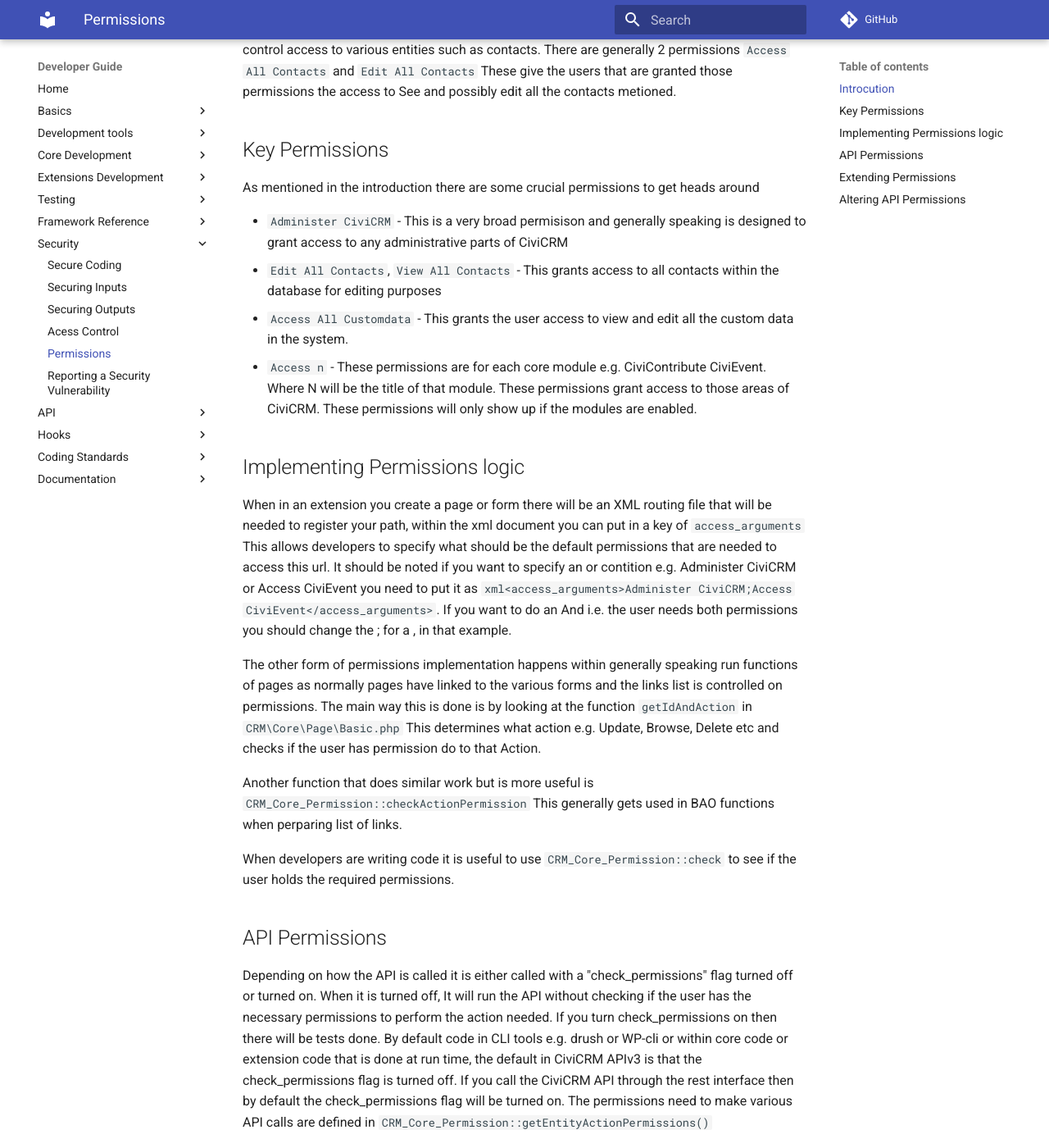
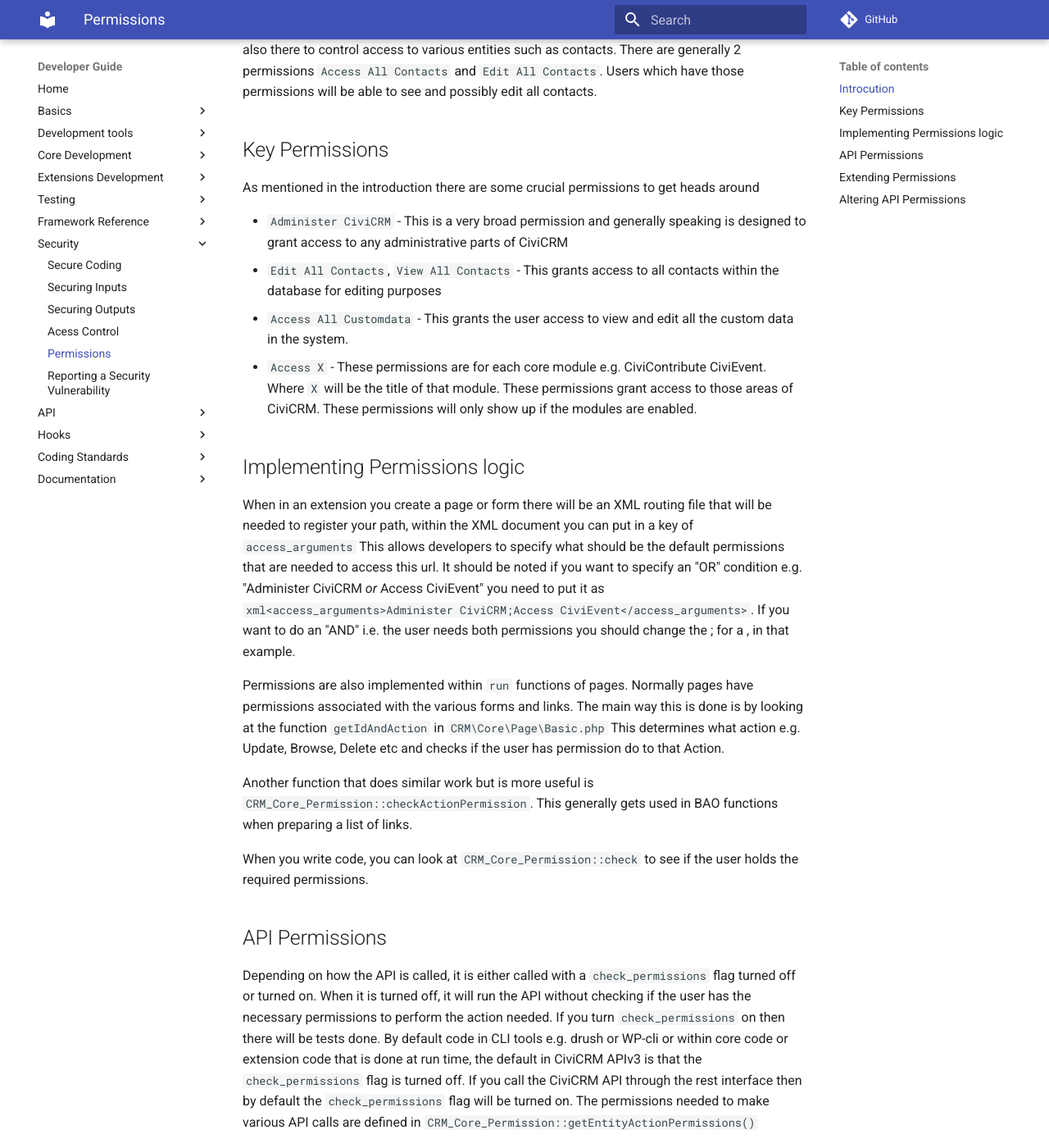
Before and after one commit to civicrm/civicrm-dev-docs, an MkDocs documentation site: the page built from docs/security/permissions.md, in a window 1280 px wide and 1400 px high, scrolled down 285 px. Shown: the whole window at 82% size. Built offline with MkDocs 1.6.1 and Material for MkDocs 9.7.7, drawn with Linux system fonts in a browser that asks for light colours; comment, search, counter and statistics services are not loaded; old or Windows-style settings are respelled for this version of MkDocs; some of the changed text lies outside the part shown.

Commit message:
Security - Copy-edit content

````diff
--- a/docs/security/permissions.md
+++ b/docs/security/permissions.md
@@ -2,35 +2,35 @@
 
 ## Introcution
 
-CiviCRM has a number of permissions that are able to be set through the relevant permissions page of your Content Management System. These are the primary way CiviCRM controls what parts of CiviCRM users are able to see. E.g. Accessing the Scheduled Reminders screen in CiviCRM requires the permission of Administer CiviCRM at least. Permissions are also there to control access to various entities such as contacts. There are generally 2 permissions `Access All Contacts` and `Edit All Contacts` These give the users that are granted those permissions the access to See and possibly edit all the contacts metioned.
+CiviCRM has a number of permissions that are able to be set through the relevant permissions page of your Content Management System. These are the primary way CiviCRM controls what parts of the application users are able to see. For example, accessing the "Scheduled Reminders" screen in CiviCRM requires the permission of `Administer CiviCRM` at least. Permissions are also there to control access to various entities such as contacts. There are generally 2 permissions `Access All Contacts` and `Edit All Contacts`. Users which have those permissions will be able to see and possibly edit all contacts.
 
 ## Key Permissions
 
 As mentioned in the introduction there are some crucial permissions to get heads around
 
- - `Administer CiviCRM` - This is a very broad permisison and generally speaking is designed to grant access to any administrative parts of CiviCRM
- - `Edit All Contacts`, `View All Contacts` - This grants access to all contacts within the database for editing purposes
- - `Access All Customdata` - This grants the user access to view and edit all the custom data in the system.
- - `Access n` - These permissions are for each core module e.g. CiviContribute CiviEvent. Where N will be the title of that module. These permissions grant access to those areas of CiviCRM. These permissions will only show up if the modules are enabled.
+* `Administer CiviCRM` - This is a very broad permission and generally speaking is designed to grant access to any administrative parts of CiviCRM
+* `Edit All Contacts`, `View All Contacts` - This grants access to all contacts within the database for editing purposes
+* `Access All Customdata` - This grants the user access to view and edit all the custom data in the system.
+* `Access X` - These permissions are for each core module e.g. CiviContribute CiviEvent. Where `X` will be the title of that module. These permissions grant access to those areas of CiviCRM. These permissions will only show up if the modules are enabled.
 
 ## Implementing Permissions logic
 
-When in an extension you create a page or form there will be an XML routing file that will be needed to register your path, within the xml document you can put in a key of `access_arguments` This allows developers to specify what should be the default permissions that are needed to access this url. It should be noted if you want to specify an or contition e.g. Administer CiviCRM or Access CiviEvent you need to put it as ```xml<access_arguments>Administer CiviCRM;Access CiviEvent</access_arguments>```. If you want to do an And i.e. the user needs both permissions you should change the ; for a , in that example.
+When in an extension you create a page or form there will be an XML routing file that will be needed to register your path, within the XML document you can put in a key of `access_arguments` This allows developers to specify what should be the default permissions that are needed to access this url. It should be noted if you want to specify an "OR" condition e.g. "Administer CiviCRM *or* Access CiviEvent" you need to put it as `xml<access_arguments>Administer CiviCRM;Access CiviEvent</access_arguments>`. If you want to do an "AND" i.e. the user needs both permissions you should change the ; for a , in that example.
 
-The other form of permissions implementation happens within generally speaking run functions of pages as normally pages have linked to the various forms and the links list is controlled on permissions. The main way this is done is by looking at the function `getIdAndAction` in `CRM\Core\Page\Basic.php` This determines what action e.g. Update, Browse, Delete etc and checks if the user has permission do to that Action.
+Permissions are also implemented within `run` functions of pages. Normally pages have permissions associated with the various forms and links. The main way this is done is by looking at the function `getIdAndAction` in `CRM\Core\Page\Basic.php` This determines what action e.g. Update, Browse, Delete etc and checks if the user has permission do to that Action.
 
-Another function that does similar work but is more useful is `CRM_Core_Permission::checkActionPermission` This generally gets used in BAO functions when perparing list of links.
+Another function that does similar work but is more useful is `CRM_Core_Permission::checkActionPermission`. This generally gets used in BAO functions when preparing a list of links.
 
-When developers are writing code it is useful to use `CRM_Core_Permission::check` to see if the user holds the required permissions.
+When you write code, you can look at `CRM_Core_Permission::check` to see if the user holds the required permissions.
 
 ## API Permissions
 
-Depending on how the API is called it is either called with a "check_permissions" flag turned off or turned on. When it is turned off, It will run the API without checking if the user has the necessary permissions to perform the action needed. If you turn check_permissions on then there will be tests done. By default code in CLI tools e.g. drush or WP-cli or within core code or extension code that is done at run time, the default in CiviCRM APIv3 is that the check_permissions flag is turned off. If you call the CiviCRM API through the rest interface then by default the check_permissions flag will be turned on. The permissions need to make various API calls are defined in `CRM_Core_Permission::getEntityActionPermissions()`
+Depending on how the API is called, it is either called with a `check_permissions` flag turned off or turned on. When it is turned off, it will run the API without checking if the user has the necessary permissions to perform the action needed. If you turn `check_permissions` on then there will be tests done. By default code in CLI tools e.g. drush or WP-cli or within core code or extension code that is done at run time, the default in CiviCRM APIv3 is that the `check_permissions` flag is turned off. If you call the CiviCRM API through the rest interface then by default the `check_permissions` flag will be turned on. The permissions needed to make various API calls are defined in `CRM_Core_Permission::getEntityActionPermissions()`
 
 ## Extending Permissions
 
-If developers want to add a permission to the list in their CMS, developers can implement `hook_civicrm_permission` This allows developers to specifiy new permissions that would then be avaliable to then select within the content management system permissions. See the [hook documentation](/hooks/hook_civicrm_permission/) for more information and example implementation.
+If you want to add a permission to the list in the CMS, you can implement [hook_civicrm_permission](/hooks/hook_civicrm_permission/). Here, you can specify new permissions that will then be available to select within the CMS permissions.
 
 ## Altering API Permissions
 
-If a developer wants to alter the permissions that are used in the API permissions check to alter what permissions are needed. Developers can implement the `hook_civicrm_alterAPIPermissions` this will alter permissions. See the [hook documentation](/hooks/hook_civicrm_alterAPIPermissions/) for examples. It should be important to note that developers should be very careful when altering any permissions as they may have unintended consequences.
+If you want to alter the permissions the API uses during its permissions check, you can implement the [hook_civicrm_alterAPIPermissions](/hooks/hook_civicrm_alterAPIPermissions/). Note that you should be very careful when altering any permissions because they may have unintended consequences.
````
Also changed, not shown: docs/security/index.md (+2 -2 lines), docs/security/reporting.md (+4 -8 lines).
